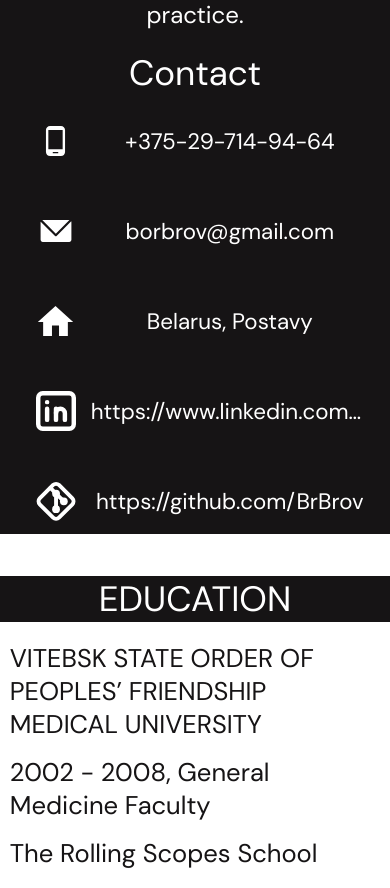
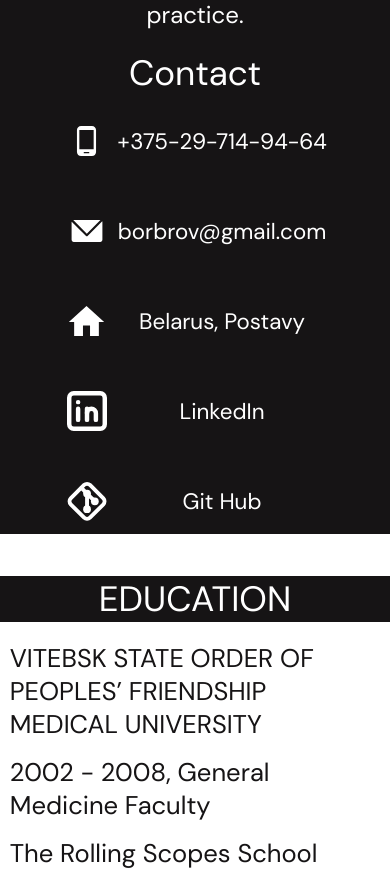
Before and after one commit to BrBrov/Portfolio, a React (Vite) app in the folder portfolio/: page / in a window 390 px wide. Shown: the part 972-1860 px from the top of the page. Built offline with nearby package versions, Linux system fonts and the light colour scheme; a web font is replaced by a local one.

Commit message:
fix: fix adaptive to 500px

```diff
--- a/portfolio/src/modules/cv/summary-info/contacts/git/git.tsx
+++ b/portfolio/src/modules/cv/summary-info/contacts/git/git.tsx
@@ -11,7 +11,7 @@ export default class Git extends Component<ContactData> {
             <img className='git__icon' srcSet={ this.props.linkUrl } alt='Git'/>
           </div>
           <div className='git__info-wrapper'>
-            <a className='git__info' href={ `tel:${this.props.contact}` }>{ this.props.contact }</a>
+            <a className='git__info' href={ this.props.contact }>Git Hub</a>
           </div>
         </div>
       </>
--- a/portfolio/src/modules/cv/summary-info/contacts/linkedIn/linkedIn.tsx
+++ b/portfolio/src/modules/cv/summary-info/contacts/linkedIn/linkedIn.tsx
@@ -11,7 +11,7 @@ export default class LinkedIn extends Component<ContactData> {
             <img className='linkedIn__icon' srcSet={ this.props.linkUrl } alt='LinkedIn'/>
           </div>
           <div className='linkedIn__info-wrapper'>
-            <a className='linkedIn__info' href={ this.props.contact }>{ this.props.contact }</a>
+            <a className='linkedIn__info' href={ this.props.contact }>LinkedIn</a>
           </div>
         </div>
       </>
--- a/portfolio/src/modules/cv/summary-info/contacts/mixins.scss
+++ b/portfolio/src/modules/cv/summary-info/contacts/mixins.scss
@@ -3,6 +3,12 @@
   width: 100%;
   flex-direction: row;
   justify-content: space-around;
+
+  @media screen and (max-width: 960px) {
+    width: 270px;
+    justify-content: center;
+    align-items: center;
+  }
 }
 
 @mixin icon-wrapper {
```
